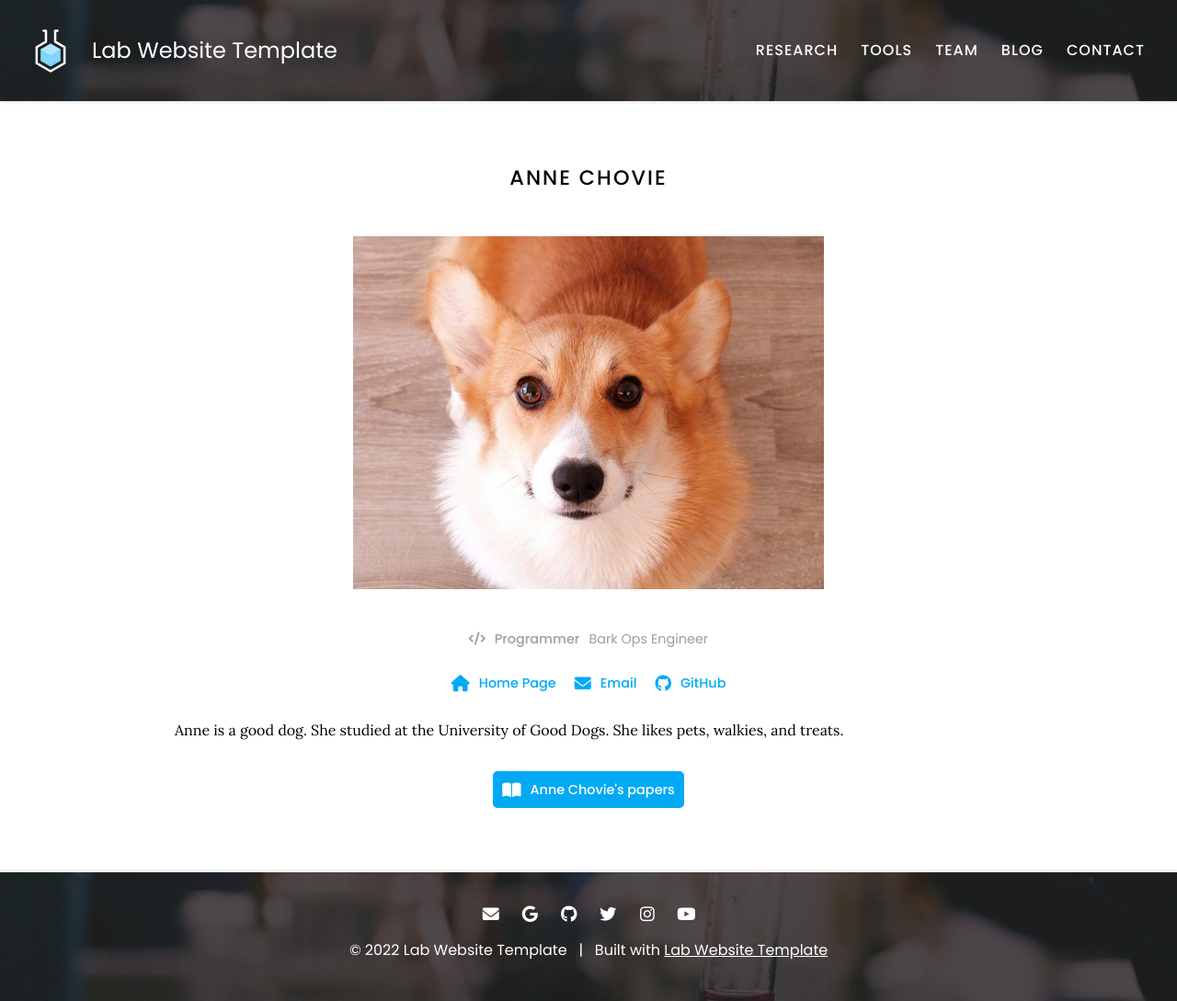
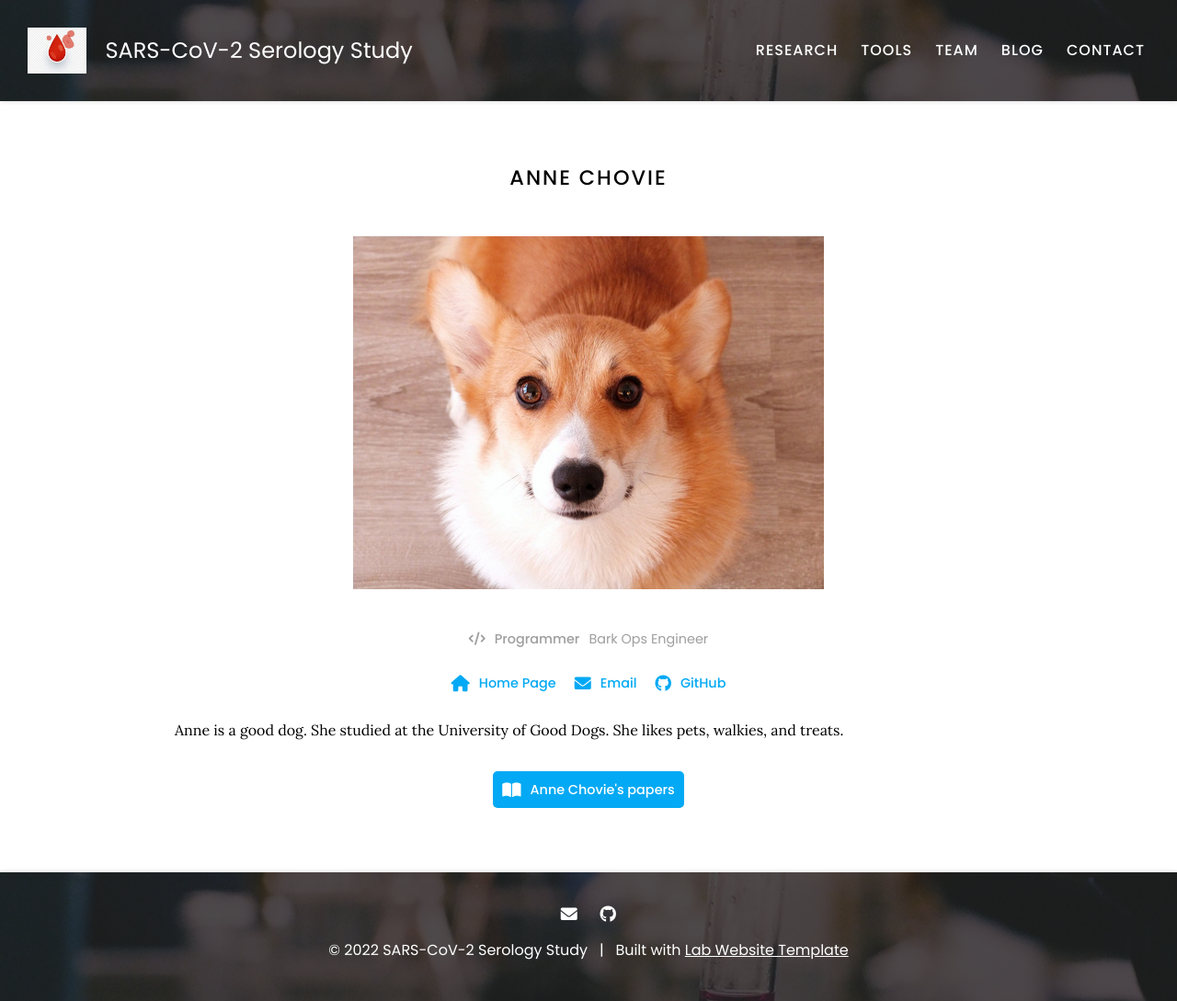
Before and after one commit to devin-schoen/schoen-test, a Jekyll site: the page built from _members/anne-chovie.md, in a window 1280 px wide. Shown: the whole page at 92% size. Built offline with Jekyll 4.4.1, drawn with Linux system fonts in a browser that asks for light colours.

Commit message:
Update _config.yml

```diff
--- a/_config.yml
+++ b/_config.yml
@@ -1,21 +1,17 @@
 ### basic settings
 
 # site properties and page defaults
-title: Lab Website Template
-description: An easy-to-use, flexible website template for labs, with automatic citations, GitHub tag imports, pre-built components, and more.
-logo: images/logo.svg
+title: SARS-CoV-2 Serology Study
+description: A mult-lab research initiative at Oregon Health & Science University
+logo: images/logo2.jpg
 header: images/background.jpg
 footer: images/background.jpg
 baseurl: /schoen-test
 
 # site social media and other links
 links:
-  email: jane.smith@your-lab.com
-  google-scholar: Jane Smith
-  github: your-lab
-  twitter: YourLabHandle
-  instagram: YourLabHandle
-  youtube: YourLabChannel
+  email: devin-schoen@berkeley.edu
+  github: devin-schoen
 
 ### advanced settings
 
```
